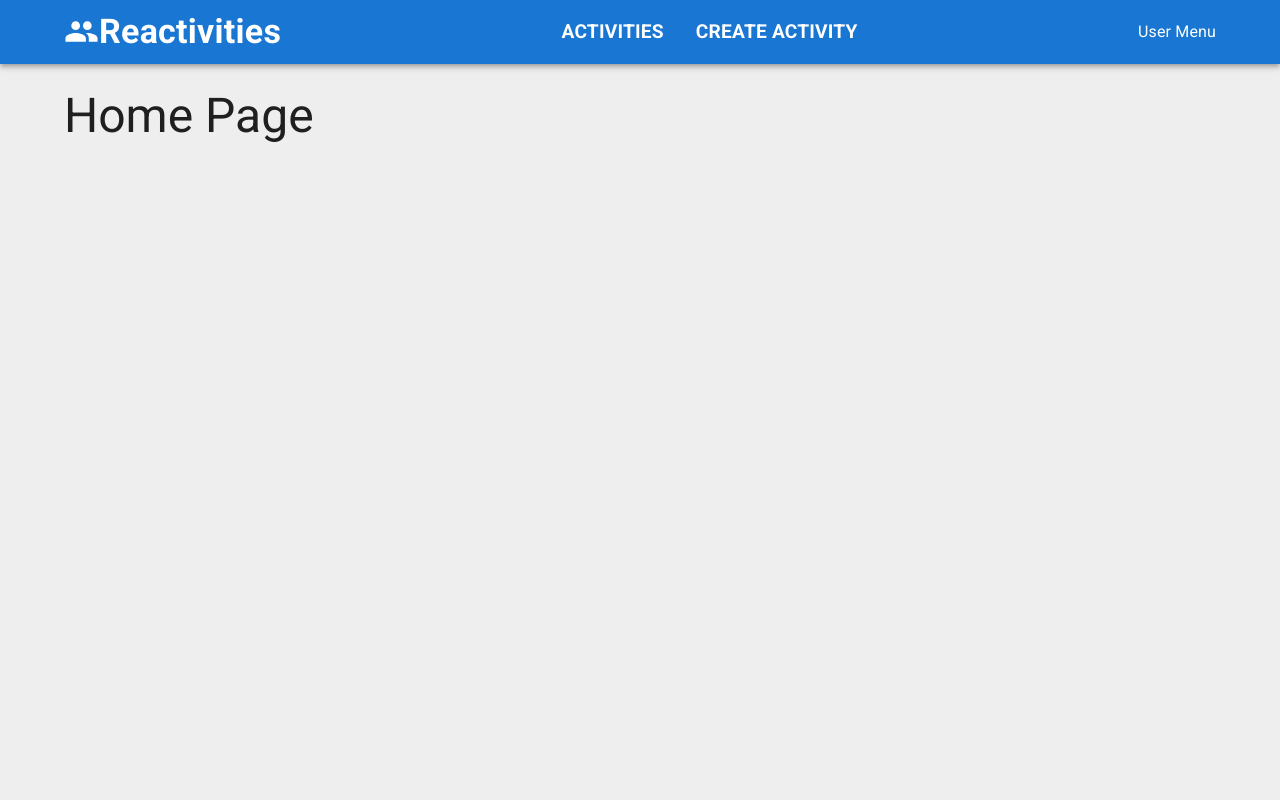
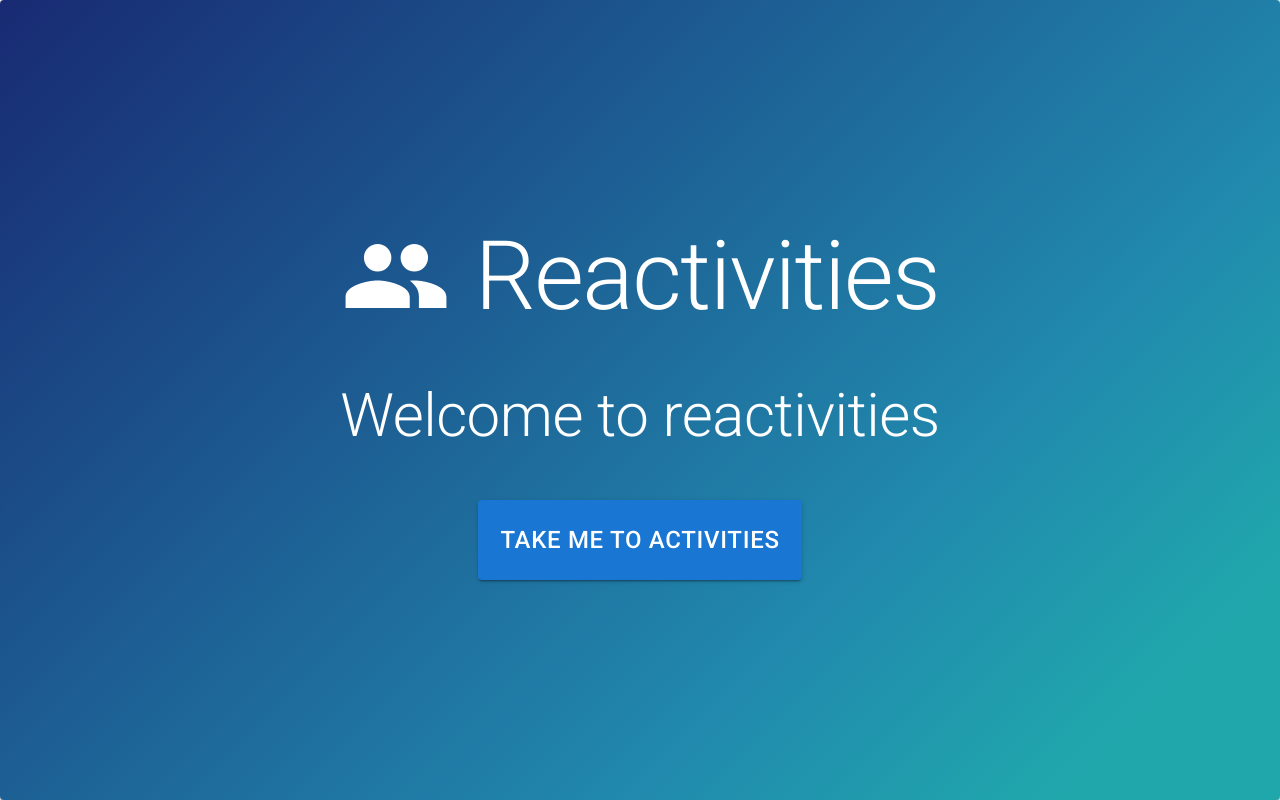
Before and after one commit to SauravGuha/react-with-net-core, a React (Vite) app in the folder frontend/client/: page / in a window 1280 px wide. Built offline with nearby package versions, Linux system fonts and the light colour scheme.

Commit message:
home page work done

```diff
--- a/frontend/client/package.json
+++ b/frontend/client/package.json
@@ -18,6 +18,7 @@
     "@tanstack/react-query": "^5.90.2",
     "axios": "^1.12.2",
     "react": "^19.1.1",
+    "react-calendar": "^6.0.0",
     "react-dom": "^19.1.1",
     "react-router-dom": "^7.9.3",
     "zod": "^4.1.11"
--- a/frontend/client/src/app/layout/App.tsx
+++ b/frontend/client/src/app/layout/App.tsx
@@ -2,17 +2,24 @@
 import CssBaseline from '@mui/material/CssBaseline';
 import { Box, Container } from '@mui/material';
 import NavBar from './NavBar';
-import { Outlet } from 'react-router-dom';
+import { Outlet, useLocation } from 'react-router-dom';
+import "../style.css";
+import Home from '../../features/home/Home';
 
 function App() {
+
+  const location = useLocation();
 
   return (
     <Box sx={{ backgroundColor: "#eeeeee", minHeight: '100vh' }}>
       <CssBaseline />
-      <NavBar />
-      <Container maxWidth='xl' sx={{ marginTop: 1 }}>
-        <Outlet />
-      </Container>
+      {location.pathname === '/'
+        ? <Home />
+        : <>
+          <NavBar />
+          <Container maxWidth='xl' sx={{ marginTop: 1 }}>
+            <Outlet />
+          </Container></>}
     </Box>
   )
 }
--- /dev/null
+++ b/frontend/client/src/app/style.css
@@ -0,0 +1,4 @@
+.react-calendar {
+    width: 100%;
+    border: none
+}
--- /dev/null
+++ b/frontend/client/src/features/activities/dashboard/ActivityFilters.tsx
@@ -0,0 +1,38 @@
+import { Box, ListItemText, MenuItem, MenuList, Paper, Typography } from "@mui/material";
+import FilterListIcon from '@mui/icons-material/FilterList';
+import CalendarTodayIcon from '@mui/icons-material/CalendarToday';
+import Calendar from "react-calendar";
+import "react-calendar/dist/Calendar.css";
+
+export default function ActivityFilters() {
+    return (
+        <Box sx={{ display: "flex", flexDirection: 'column', gap: 3 }}>
+            <Paper sx={{ p: 3 }}>
+                <Box sx={{ width: '100%' }}>
+                    <Typography variant="h6" sx={{ display: "flex", alignItems: 'center', mb: 1, color: 'lightblue' }}>
+                        <FilterListIcon sx={{ mr: 1 }} />
+                        Filters
+                    </Typography>
+                    <MenuList>
+                        <MenuItem>
+                            <ListItemText primary="All events" />
+                        </MenuItem>
+                        <MenuItem>
+                            <ListItemText primary="I am going" />
+                        </MenuItem>
+                        <MenuItem>
+                            <ListItemText primary="I am hosting" />
+                        </MenuItem>
+                    </MenuList>
+                </Box>
+            </Paper>
+            <Box component={Paper} sx={{ width: '100%', p: 3 }}>
+                <Typography variant="h6" sx={{ display: "flex", alignItems: 'center', mb: 1, color: 'lightblue' }}>
+                    <CalendarTodayIcon sx={{ mr: 1 }} />
+                    Select Date
+                </Typography>
+                <Calendar />
+            </Box>
+        </Box>
+    )
+}
--- a/frontend/client/src/features/activities/dashboard/Dashboard.tsx
+++ b/frontend/client/src/features/activities/dashboard/Dashboard.tsx
@@ -1,6 +1,7 @@
 
 import { Grid } from "@mui/material"
 import ActivityList from "./ActivityList"
+import ActivityFilters from "./ActivityFilters"
 
 
 
@@ -12,7 +13,7 @@ export default function Dashboard() {
                     <ActivityList />
                 </Grid>
                 <Grid size={4}>
-                    comming later
+                    <ActivityFilters />
                 </Grid>
             </Grid>
         </>
--- a/frontend/client/src/features/home/Home.tsx
+++ b/frontend/client/src/features/home/Home.tsx
@@ -1,9 +1,28 @@
-import { Container, Typography } from "@mui/material";
+import { Group } from "@mui/icons-material";
+import { Box, Button, Paper, Typography } from "@mui/material";
+import { Link } from "react-router-dom";
 
 export default function Home() {
     return (
-        <Container sx={{ mt: 3 }}>
-            <Typography variant="h3">Home Page</Typography>
-        </Container>
+        <Paper sx={{
+            color: 'white', display: 'flex', flexDirection: 'column',
+            gap: 6, alignItems: 'center', alignContent: 'center', justifyContent: 'center', height: '100vh',
+            background: 'linear-gradient(135deg, #182a73 0%, #218aae 69%, #20a7ac 89% )'
+        }}>
+            <Box sx={{
+                display: 'flex', alignItems: 'center',
+                alignContent: 'center', color: 'white', gap: 3
+            }}>
+                <Group sx={{ height: 110, width: 110 }} />
+                <Typography variant="h1">
+                    Reactivities
+                </Typography>
+            </Box>
+            <Typography variant="h2">
+                Welcome to reactivities
+            </Typography>
+            <Button component={Link} to='/activities' size="large"
+                variant="contained" sx={{ height: 80, fontSize: '1.5rem' }}>Take me to activities</Button>
+        </Paper>
     )
 }
```
Also changed, not shown: 1 other file (tests, documents, lock files or other folders).
